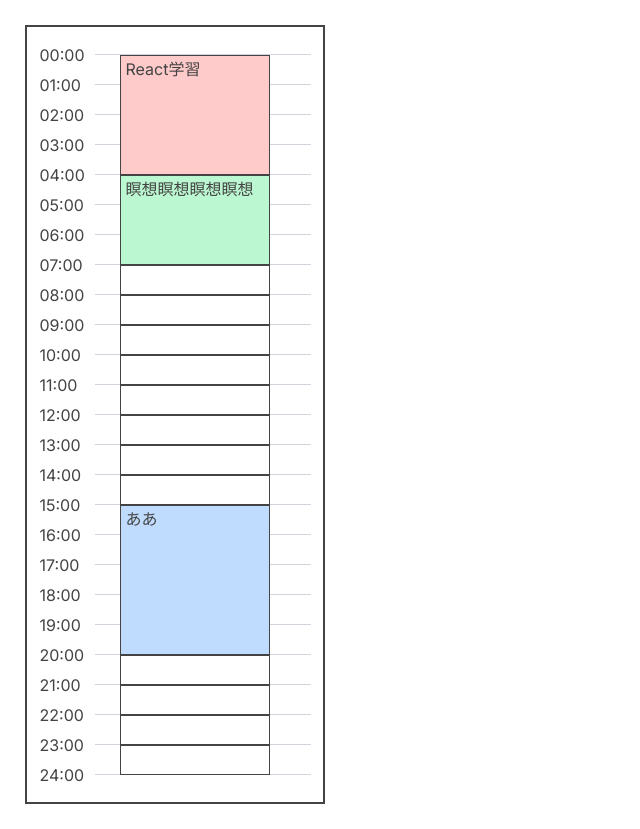
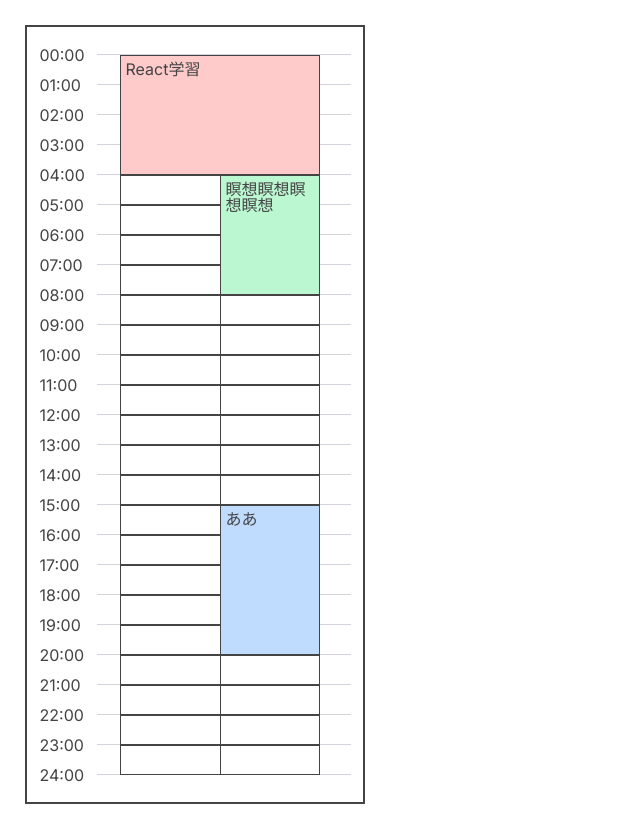
Before and after one commit to tomoya092013/dnd_kit_sample, a Next.js app in the folder frontend/: page /drag_and_drop in a window 1280 px wide. Shown: the whole page, without its empty margins (0-640 px from the left). Built offline with nearby package versions, Linux system fonts and the light colour scheme.

Commit message:
移動後のタスク時間を更新

```diff
--- a/frontend/src/app/drag_and_drop/components/SortAbleItem.tsx
+++ b/frontend/src/app/drag_and_drop/components/SortAbleItem.tsx
@@ -19,14 +19,10 @@ const SortAbleItem = ({ item }: Props) => {
   }
 
   return (
-    //ドラッグ&ドロップできるタグの両端に、タスク時間を増減できるタグをつくる？
-    // <div>
-    //   <div></div>
     <div
       className={`flex justify-start ${
         item.task?.title ? 'cursor-grab' : ''
-      } w-[15rem] border
-      `}
+      } border`}
       ref={setNodeRef}
       {...attributes}
       {...listeners}
@@ -39,8 +35,6 @@ const SortAbleItem = ({ item }: Props) => {
     >
       <div className="p-2">{item.task?.title}</div>
     </div>
-    //   <div></div>
-    // </div>
   );
 };
 
--- a/frontend/src/app/drag_and_drop/page.tsx
+++ b/frontend/src/app/drag_and_drop/page.tsx
@@ -26,13 +26,13 @@ import TimeLine from './components/TimeLine';
 
 const TASKS: Task[] = [
   { startTime: 0, endTime: 4, title: 'React学習', bg: 'fecaca' },
-  { startTime: 4, endTime: 7, title: '瞑想瞑想瞑想瞑想', bg: 'bbf7d0' },
+  { startTime: 4, endTime: 8, title: '瞑想瞑想瞑想瞑想', bg: 'bbf7d0' },
   { startTime: 15, endTime: 20, title: 'ああ', bg: 'bfdbfe' },
 ];
 
 const SimpleSortablePage = () => {
   const [tasks, setTasks] = useState(TASKS);
-  const [items, setItems] = useState<Item[]>([]);
+  const [items, setItems] = useState<Item[][]>([[]]);
   const sensors = useSensors(
     useSensor(PointerSensor),
     useSensor(KeyboardSensor, {
@@ -40,68 +40,134 @@ const SimpleSortablePage = () => {
     }),
   );
 
-  const handleDragEnd = (event: DragEndEvent) => {
+  const handleDragEnd = (event: DragEndEvent, targetIndex: number) => {
     const { active, over } = event;
+    const targetItems = items[targetIndex];
 
-    const target = items.find((item) => item.id === active.id);
+    const target = targetItems.find((item) => item.id === active.id);
     if (!target?.task) return;
 
     if (over && active.id !== over.id) {
-      const activeIndex = items.findIndex(({ id }) => id === active.id);
-      const overIndex = items.findIndex(({ id }) => id === over.id);
-      const newItems = arrayMove(items, activeIndex, overIndex);
+      const activeIndex = targetItems.findIndex(({ id }) => id === active.id);
+      const overIndex = targetItems.findIndex(({ id }) => id === over.id);
+
+      const updatedTargetItems = updateTaskTime(
+        activeIndex,
+        overIndex,
+        target,
+        targetItems,
+      );
+
+      const newTargetItems = arrayMove(
+        updatedTargetItems,
+        activeIndex,
+        overIndex,
+      );
+
+      const newItems = [...items];
+      newItems[targetIndex] = newTargetItems;
+
       setItems(newItems);
     }
   };
 
   useEffect(() => {
-    createItemList(tasks);
+    createSortableList(tasks);
     // eslint-disable-next-line react-hooks/exhaustive-deps
-  }, [tasks]);
+  }, []);
+
+  const updateTaskTime = (
+    activeIndex: number,
+    overIndex: number,
+    target: Item,
+    targetItems: Item[],
+  ): Item[] => {
+    if (!target.task) return targetItems;
+    if (activeIndex < overIndex) {
+      const changeTime = overIndex - activeIndex;
+      target.task.startTime += changeTime;
+      target.task.endTime += changeTime;
+    } else {
+      const changeTime = activeIndex - overIndex;
+      target.task.startTime -= changeTime;
+      target.task.endTime -= changeTime;
+    }
+    const updatedTargetItems = [...targetItems];
+    updatedTargetItems[activeIndex] = target;
+    return updatedTargetItems;
+  };
 
   const removeEndList = (itemList: Item[]) => {
-    let tasksTotalLength = 0;
-    TASKS.forEach((task) => {
-      const taskLength = task.endTime - task.startTime;
-      if (taskLength > 1) {
-        tasksTotalLength += taskLength - 1;
-      }
+    let newTaskLength = 0;
+    itemList.forEach((item) => {
+      if (!item.task) return;
+      const taskLength = item.task.endTime - item.task.startTime;
+      newTaskLength += taskLength - 1;
     });
-    itemList.splice(-tasksTotalLength);
+    itemList.splice(-newTaskLength);
   };
 
-  const createItemList = (tasks: Task[]) => {
+  const createSortableList = (tasks: Task[]) => {
+    const itemList = tasks.map((task) => {
       const newItemList: Item[] = new Array(24).fill(null).map((_, index) => ({
         id: index + 1,
         task: null,
       }));
-    let totalTimeIndex = 0;
-    tasks.forEach((task) => {
-      const itemIndex = task.startTime - totalTimeIndex;
+      const itemIndex = task.startTime;
       const newTask = { id: itemIndex + 1, task: task };
       newItemList[itemIndex] = newTask;
-      totalTimeIndex += task.endTime - task.startTime - 1;
+      removeEndList(newItemList);
+      return newItemList;
     });
-    removeEndList(newItemList);
-    setItems(newItemList);
+    setItems(itemList);
   };
 
   return (
-    <div className="m-10 p-5 w-[30rem] border-2 relative">
+    <div className="m-10 p-5 w-[34rem] border-2 relative">
       <TimeLine />
-      <div className="absolute top-11 ml-[8rem]">
+      <div
+        className="flex absolute top-11 ml-[8rem]"
+        style={{ width: '200px' }}
+      >
+        {items.map((targetItems, targetIndex) => {
+          const targetTask = targetItems.find((targetItem) => {
+            return targetItem.task;
+          });
+
+          return (
+            <div
+              key={targetIndex}
+              className="justify-between"
+              style={{
+                // position: targetIndex < 1 ? 'absolute' : undefined,
+                position: 'absolute',
+                left: targetIndex > 0 ? 100 : undefined,
+                width: targetIndex < 1 ? '200px' : '100px',
+              }}
+            >
               <DndContext
+                key={targetIndex}
                 sensors={sensors}
                 collisionDetection={closestCenter}
-          onDragEnd={handleDragEnd}
+                onDragEnd={(event) => handleDragEnd(event, targetIndex)}
                 modifiers={[restrictToVerticalAxis, restrictToWindowEdges]}
               >
-          <SortableContext items={items}>
-            {items.map((item) => (
+                <SortableContext items={targetItems}>
+                  <div className="flex flex-col">
+                    {targetItems.map((item) => (
+                      <div
+                        key={item.id}
+                        style={{ zIndex: `${item.task ? 1 : 0}` }}
+                      >
                         <SortAbleItem key={item.id} item={item} />
+                      </div>
                     ))}
+                  </div>
                 </SortableContext>
               </DndContext>
+            </div>
+          );
+        })}
       </div>
     </div>
   );
```
Lines whose indentation alone changed are shown as unchanged.
